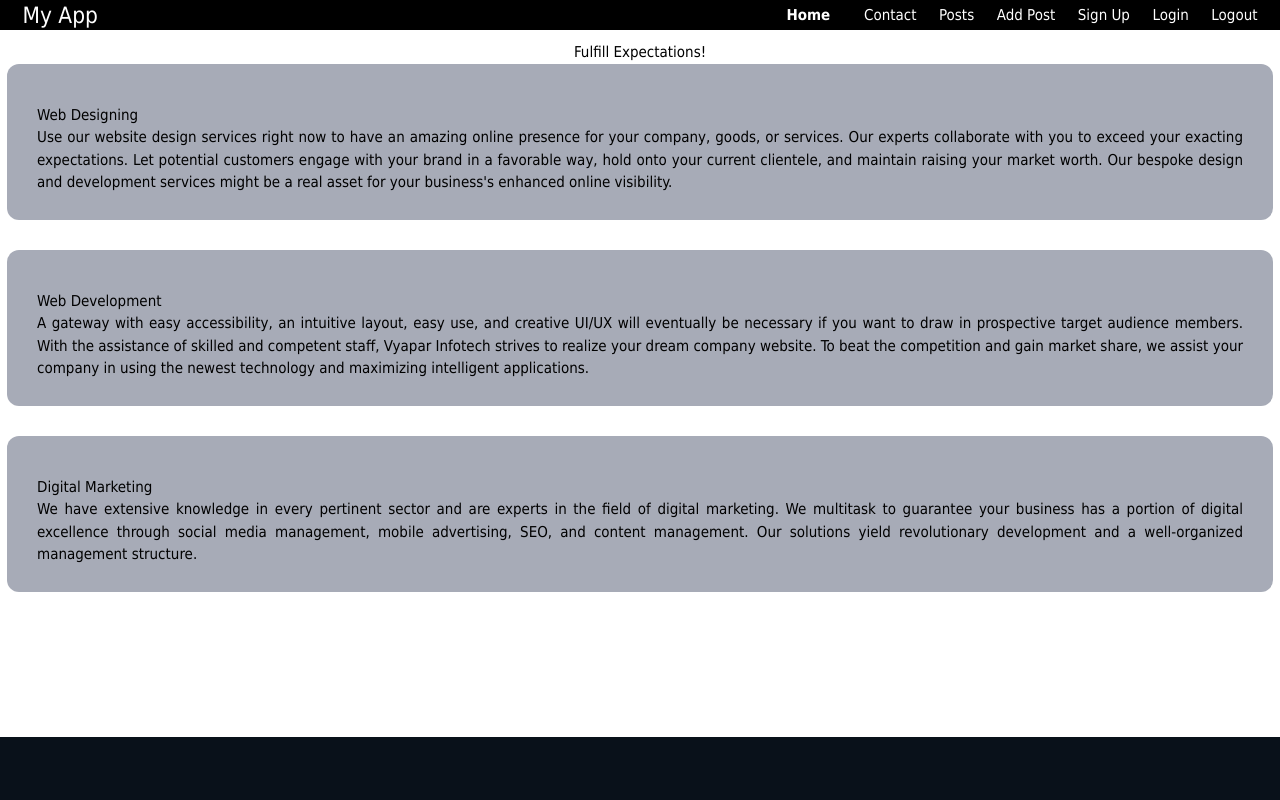
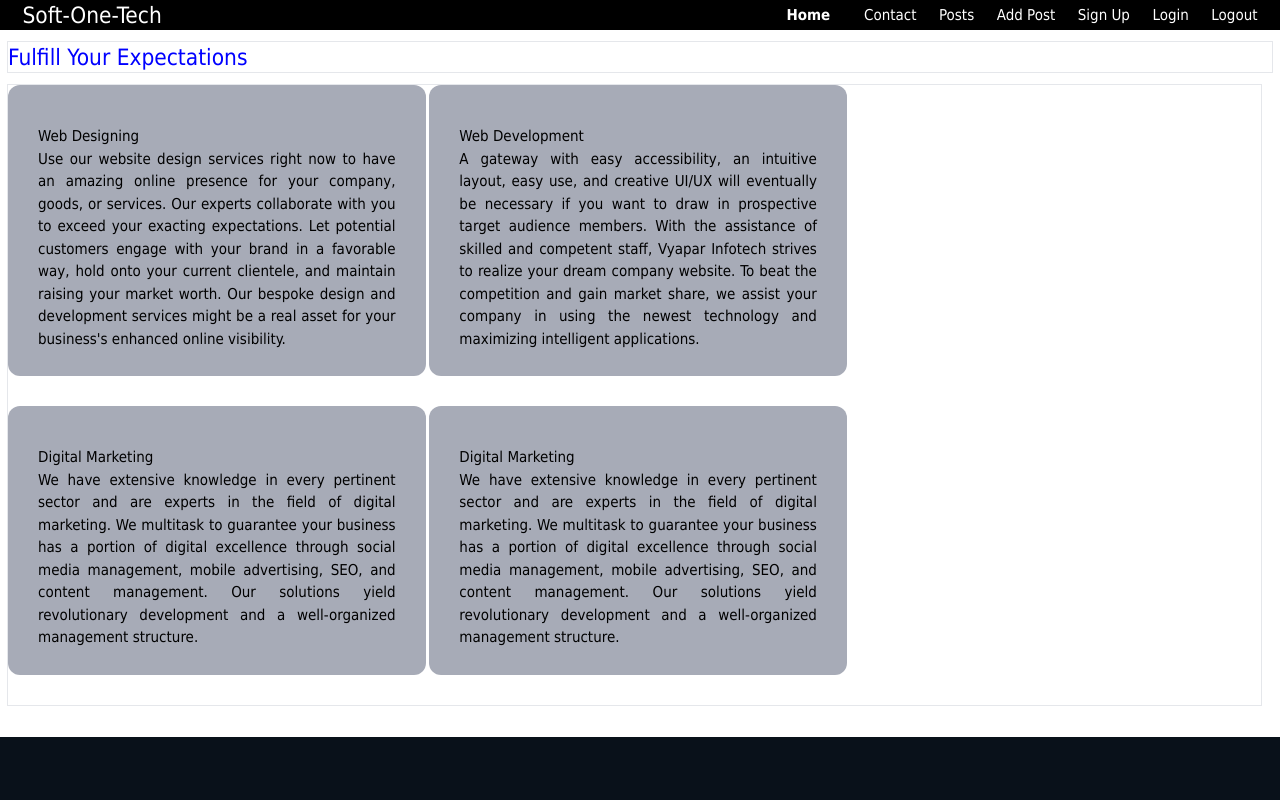
Before and after one commit to ashly-dxb/next-app, a Next.js app: page / in a window 1280 px wide. Shown: the top 800 px of the page. Built offline with nearby package versions, Linux system fonts and the light colour scheme.

Commit message:
tailwind css integration

```diff
--- a/container.module.css
+++ b/container.module.css
@@ -122,7 +122,7 @@ h3.pageHeading {
     background: #a6aab6fb;
     padding: 40px 30px 26px;
     border-radius: 12px;
-    position: relative;
+    /* position: relative; */
 }
 
 
--- a/pages/components/Navbar2.js
+++ b/pages/components/Navbar2.js
@@ -58,7 +58,7 @@ export default function Navbar({ children }) {
     <div className=" flex justify-between items-center w-full px-4 text-white bg-black">
       <div className="text-2xl font-signature ml-2">
         <a href="#" className="no-underline text-white">
-          My App
+          Soft-One-Tech
         </a>
       </div>
 
@@ -102,11 +102,11 @@ export default function Navbar({ children }) {
       </div>
 
       {isOpen && (
-        <ul className="flex flex-col justify-top items-center absolute top-0 left-0 w-full h-screen bg-gradient-to-b from-black to-gray-500">
+        <ul className="flex flex-col justify-top items-center absolute top-0 left-0 px-2 w-full h-screen bg-gradient-to-b from-black to-gray-500">
           {links.map(({ id, link, text }) => (
             <li
               key={id}
-              className="flex flex-row py-6 sm:mt-0 w-full shrink-0 hover:bg-gray-900"
+              className="flex flex-row pl-3 py-6 sm:mt-0 w-full shrink-0 hover:bg-gray-900"
             >
               <Link
                 href={link}
--- a/pages/index.js
+++ b/pages/index.js
@@ -14,35 +14,24 @@ export async function getServerSideProps() {
   };
 }
 
-const heading = {
-  color: "blue",
-  padding: "3px",
-  fontFamily: "Verdana",
-  fontSize: "17px",
-  marginTop: "5px",
-  marginLeft: "15px",
-  border: "2px solid purple",
-  backgroundColor: "grey",
-};
-
 const Home = ({ allMovies }) => {
   return (
     <Layout>
       <div
-        className={`d-flex justify-content-center align-items-center bg-light ${styles.myContainer}`}
+        className={`bg-white py-10 px-5 m-auto w-full mt-10 ${styles.myContainer}`}
       >
-        <div className="row">
-          <div className="agy-heading-wrapper full-width">
-            <div className="col-md-12 text-center">
-              <h2>Fulfill Expectations!</h2>
-            </div>
-          </div>
+        <div className="flex flex-wrap border m-auto mb-3">
+          <h3 className={`${styles.pageHeading} text-2xl`}>
+            Fulfill Your Expectations
+          </h3>
+        </div>
 
-          <div className="col-md-4">
+        <div className="flex flex-wrap border m-auto mr-3">
+          <div className="w-full xxx md:w-1/2 lg:w-1/3 mr-1 ">
             <div className={`${styles.serviceSection}`} data-wow-delay="0.1s">
-              <div className="agy-service-text">
+              <div className="xxx-text">
                 <h4>
-                  <span className="xxxx" href="/react-js-developer-in-mumbai/">
+                  <span className="xxxx" href="/reactjs-developer-dubai/">
                     Web Designing
                   </span>
                 </h4>
@@ -59,11 +48,12 @@ const Home = ({ allMovies }) => {
               </div>
             </div>
           </div>
-          <div className="col-md-4">
+
+          <div className="w-full xxx md:w-1/2 lg:w-1/3 mr-1 ">
             <div className={`${styles.serviceSection}`} data-wow-delay="0.1s">
-              <div className="agy-service-text">
+              <div className="xxx-text">
                 <h4>
-                  <span className="xxxx" href="/react-js-developer-in-mumbai/">
+                  <span className="xxxx" href="/php-developer-dubai/">
                     Web Development
                   </span>
                 </h4>
@@ -80,11 +70,32 @@ const Home = ({ allMovies }) => {
               </div>
             </div>
           </div>
-          <div className="col-md-4">
+
+          <div className="w-full xxx md:w-1/2 lg:w-1/3 mr-1 ">
             <div className={`${styles.serviceSection}`} data-wow-delay="0.1s">
-              <div className="agy-service-text">
+              <div className="xxx-text">
                 <h4>
-                  <span className="xxxx" href="/react-js-developer-in-mumbai/">
+                  <span className="xxxx" href="/nodejs-developer-dubai/">
+                    Digital Marketing
+                  </span>
+                </h4>
+                <p>
+                  We have extensive knowledge in every pertinent sector and are
+                  experts in the field of digital marketing. We multitask to
+                  guarantee your business has a portion of digital excellence
+                  through social media management, mobile advertising, SEO, and
+                  content management. Our solutions yield revolutionary
+                  development and a well-organized management structure.
+                </p>
+              </div>
+            </div>
+          </div>
+
+          <div className="w-full xxx md:w-1/2 lg:w-1/3 mr-1 ">
+            <div className={`${styles.serviceSection}`} data-wow-delay="0.1s">
+              <div className="xxx-text">
+                <h4>
+                  <span className="xxxx" href="/nodejs-developer-dubai/">
                     Digital Marketing
                   </span>
                 </h4>
@@ -104,4 +115,5 @@ const Home = ({ allMovies }) => {
     </Layout>
   );
 };
+
 export default Home;
--- a/pages/posts/CreatePost.js
+++ b/pages/posts/CreatePost.js
@@ -36,10 +36,10 @@ const CreatePost = () => {
     setIsFormValid(Object.keys(errors).length === 0);
   };
 
-  const handleSubmit = async (event) => {
-    // event.preventDefault();
+  const handleSubmit = (event) => {
+    event.preventDefault();
 
-    await validateForm();
+    validateForm();
     if (!isFormValid) {
       return false;
     }
@@ -78,7 +78,7 @@ const CreatePost = () => {
           <h3 className={`${styles.pageHeading} text-2xl`}>Add Post</h3>
         </div>
 
-        <form id="myForm" method="post">
+        <form id="myForm" method="post" onSubmit={handleSubmit}>
           <div className="grid grid-cols-2 gap-4 max-w-xl m-auto">
             <div className="col-span-2">
               <label htmlFor="title">Title</label>
@@ -124,8 +124,8 @@ const CreatePost = () => {
 
             <div className="col-span-2 text-right">
               <button
-                className="py-3 px-6 bg-green-500 text-white font-bold w-full sm:w-32 border-2 border-solid border-red-400"
-                onClick={handleSubmit}
+                type="submit"
+                className="py-3 px-6 bg-green-500 text-white font-bold w-full sm:w-32"
               >
                 <FontAwesomeIcon
                   icon={isLoading ? faSpinner : faRefresh}
--- a/pages/posts/EditPost.js
+++ b/pages/posts/EditPost.js
@@ -131,7 +131,9 @@ const UpdatePost = () => {
               />
 
               {errors.title && (
-                <div className="invalid-feedback d-block">{errors.title}</div>
+                <span className="mt-2 text-sm text-red-500 peer-[&:not(:placeholder-shown):not(:focus):invalid]:block">
+                  {errors.title}
+                </span>
               )}
             </div>
 
@@ -153,16 +155,16 @@ const UpdatePost = () => {
               ></textarea>
 
               {errors.description && (
-                <div className="invalid-feedback d-block">
+                <span className="mt-2 text-sm text-red-500 peer-[&:not(:placeholder-shown):not(:focus):invalid]:block">
                   {errors.description}
-                </div>
+                </span>
               )}
             </div>
 
             <div className="col-span-2 text-right">
               <button
                 type="submit"
-                className="py-3 px-6 bg-green-500 text-white font-bold w-full sm:w-32 border-2 border-solid border-red-400"
+                className="py-3 px-6 bg-green-500 text-white font-bold w-full sm:w-32 "
               >
                 <FontAwesomeIcon
                   icon={isLoading ? faSpinner : faRefresh}
@@ -175,7 +177,7 @@ const UpdatePost = () => {
 
               <button
                 type="button"
-                className="py-3 px-6 bg-green-500 text-white font-bold w-full sm:w-32 border-2 border-solid border-red-400"
+                className="py-3 px-6 bg-green-500 text-white font-bold w-full sm:w-32 "
                 onClick={() => router.back()}
               >
                 Back
--- a/pages/posts/ListPosts.js
+++ b/pages/posts/ListPosts.js
@@ -67,7 +67,9 @@ export default function ListPosts() {
         className={`bg-white py-10 px-5 m-auto w-full mt-10 ${styles.myContainer}`}
       >
         <div className="flex m-auto mb-8">
-          <h3 className={`${styles.pageHeading} text-2xl`}>Posts</h3>
+          <h3 className={`${styles.pageHeading} text-2xl`}>
+            Posts ({rowCount})
+          </h3>
         </div>
 
         <div className="flex border h-25">
--- a/pages/posts/ViewPost.js
+++ b/pages/posts/ViewPost.js
@@ -38,38 +38,45 @@ export default function ViewPost() {
   return (
     <Layout>
       <div
-        className={`d-flex justify-content-center align-items-center bg-light ${styles.myContainer}`}
+        className={`bg-white py-10 px-5 m-auto w-full mt-10 ${styles.myContainer}`}
       >
-        <div className="py-2 px-3 w-100">
-          <h3 className={`${styles.pageHeading}`}>Post Details</h3>
-
-          <div className="row mb-2 py-2">
-            <div className="col-md-4 fw-bold">Title</div>
-            <div className="col-md-8">{data.title}</div>
+        <div className="flex flex-wrap m-auto mb-8">
+          <h3 className={`${styles.pageHeading} text-2xl`}>Post Details</h3>
         </div>
 
-          <div className="row mb-2 py-2">
-            <div className="col-md-4 fw-bold">Description</div>
-            <div className={`col-md-8 ${styles.lineBreaks}`}>
+        <div className="flex flex-wrap  m-auto mr-3 mb-4">
+          <div className="w-full xxx md:w-1/2 lg:w-1/3 mr-1 font-bold">
+            Title
+          </div>
+          <div className="w-full xxx md:w-1/2 lg:w-1/3 mr-1 ">{data.title}</div>
+        </div>
+
+        <div className="flex flex-wrap  m-auto mr-3 mb-4">
+          <div className="w-full xxx md:w-1/2 lg:w-1/3 mr-1 font-bold">
+            Description
+          </div>
+          <div
+            className={`w-full xxx md:w-1/2 lg:w-1/3 mr-1 ${styles.lineBreaks} `}
+          >
             {data.description}
           </div>
         </div>
 
-          <div className="row mb-2 py-2">
-            <div className="col-md-4 fw-bold">Created date</div>
-            <div className="col-md-8">
+        <div className="flex flex-wrap  m-auto mr-3 mb-4">
+          <div className="w-full xxx md:w-1/2 lg:w-1/3 mr-1 font-bold">
+            Posted on
+          </div>
+          <div className="w-full xxx md:w-1/2 lg:w-1/3 mr-1 ">
             {moment(data.createdDate).format("YYYY-MM-DD HH:mm")}
           </div>
         </div>
 
         <button
-            type="button"
-            className="btn btn-secondary rounded-0 "
           onClick={() => router.back()}
+          className="py-2 px-4 bg-gray-700 text-white font-bold sm:w-32 border"
         >
-            Go back
+          Back
         </button>
-        </div>
       </div>
     </Layout>
   );
```
Also changed, not shown: pages/components/__Navbar.js (renamed from pages/components/Navbar.js). Lines whose indentation alone changed are shown as unchanged.
